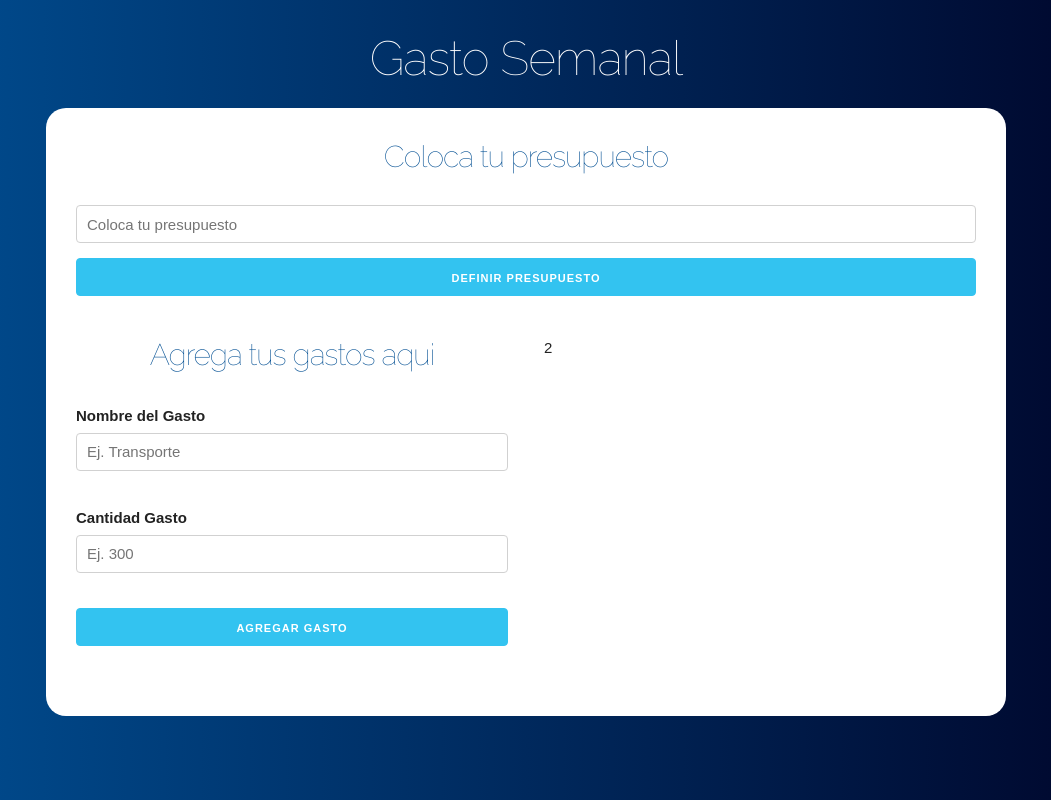
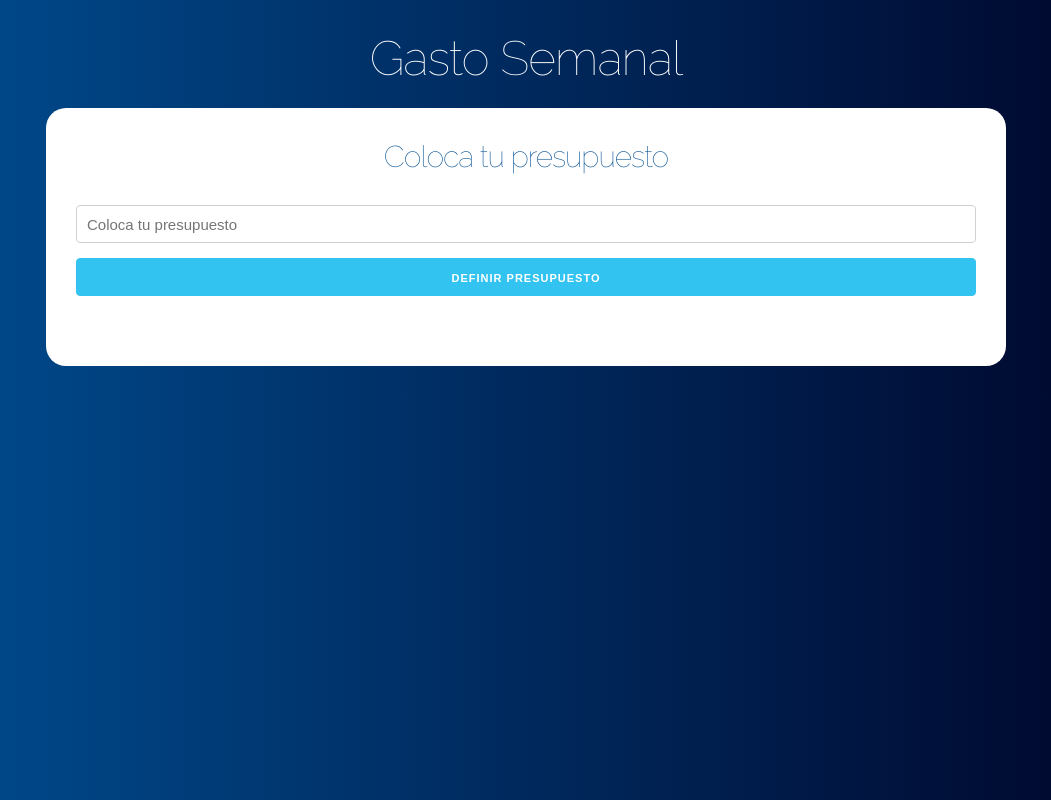
Before and after one commit to JeralPineda/react-presupuesto, a React (Create React App) app: page / in a window 1280 px wide. Shown: the whole page, without its empty margins (114-1165 px from the left). Built offline with nearby package versions, Linux system fonts and the light colour scheme.

Commit message:
Cargando un componente u otro

```diff
--- a/src/App.js
+++ b/src/App.js
@@ -6,6 +6,7 @@ import { Pregunta } from './components/Pregunta';
 function App() {
    const [presupuesto, guardarPresupuesto] = useState(0);
    const [restante, guardarRestante] = useState(0);
+   const [mostrarPregunta, actualizarPregunta] = useState(true);
 
    return (
       <div className='container'>
@@ -13,18 +14,21 @@ function App() {
             <h1>Gasto Semanal</h1>
 
             <div className='contenido-principal contenido'>
+               {mostrarPregunta ? (
                   <Pregunta
                      //
                      guardarPresupuesto={guardarPresupuesto}
                      guardarRestante={guardarRestante}
+                     actualizarPregunta={actualizarPregunta}
                   />
-
+               ) : (
                   <div className='row'>
                      <div className='one-half column'>
                         <Formulario />
                      </div>
                      <div className='one-half column'>2</div>
                   </div>
+               )}
             </div>
          </header>
       </div>
--- a/src/components/Pregunta.js
+++ b/src/components/Pregunta.js
@@ -2,7 +2,7 @@ import React, { useState } from 'react';
 
 import { Error } from './Error';
 
-export const Pregunta = ({ guardarPresupuesto, guardarRestante }) => {
+export const Pregunta = ({ guardarPresupuesto, guardarRestante, actualizarPregunta }) => {
    // definir el state
    const [cantidad, guardarCantidad] = useState(0);
    const [error, guardarError] = useState(false);
@@ -27,6 +27,7 @@ export const Pregunta = ({ guardarPresupuesto, guardarRestante }) => {
       guardarError(false);
       guardarPresupuesto(cantidad);
       guardarRestante(cantidad);
+      actualizarPregunta(false);
    };
 
    return (
```
Lines whose indentation alone changed are shown as unchanged.
